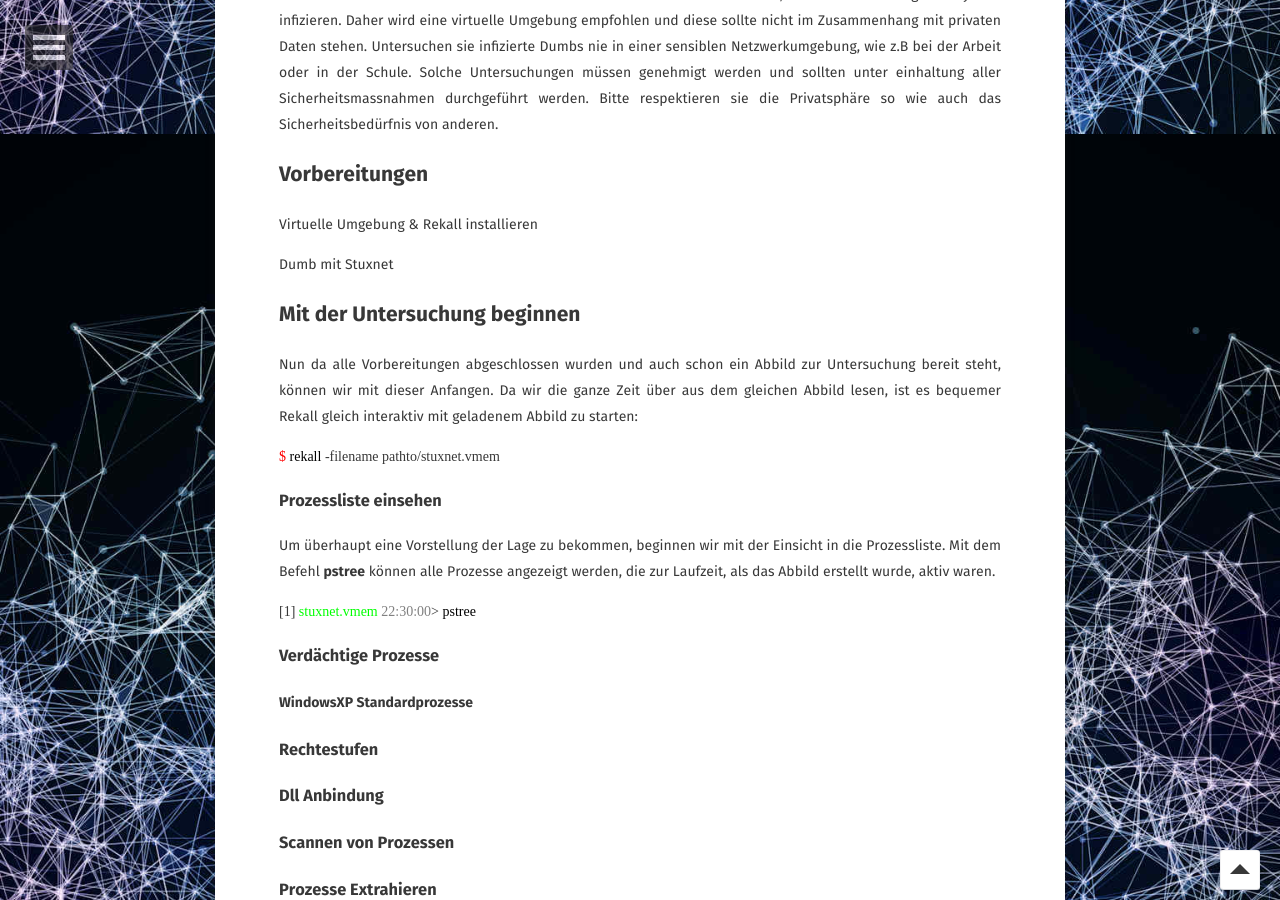
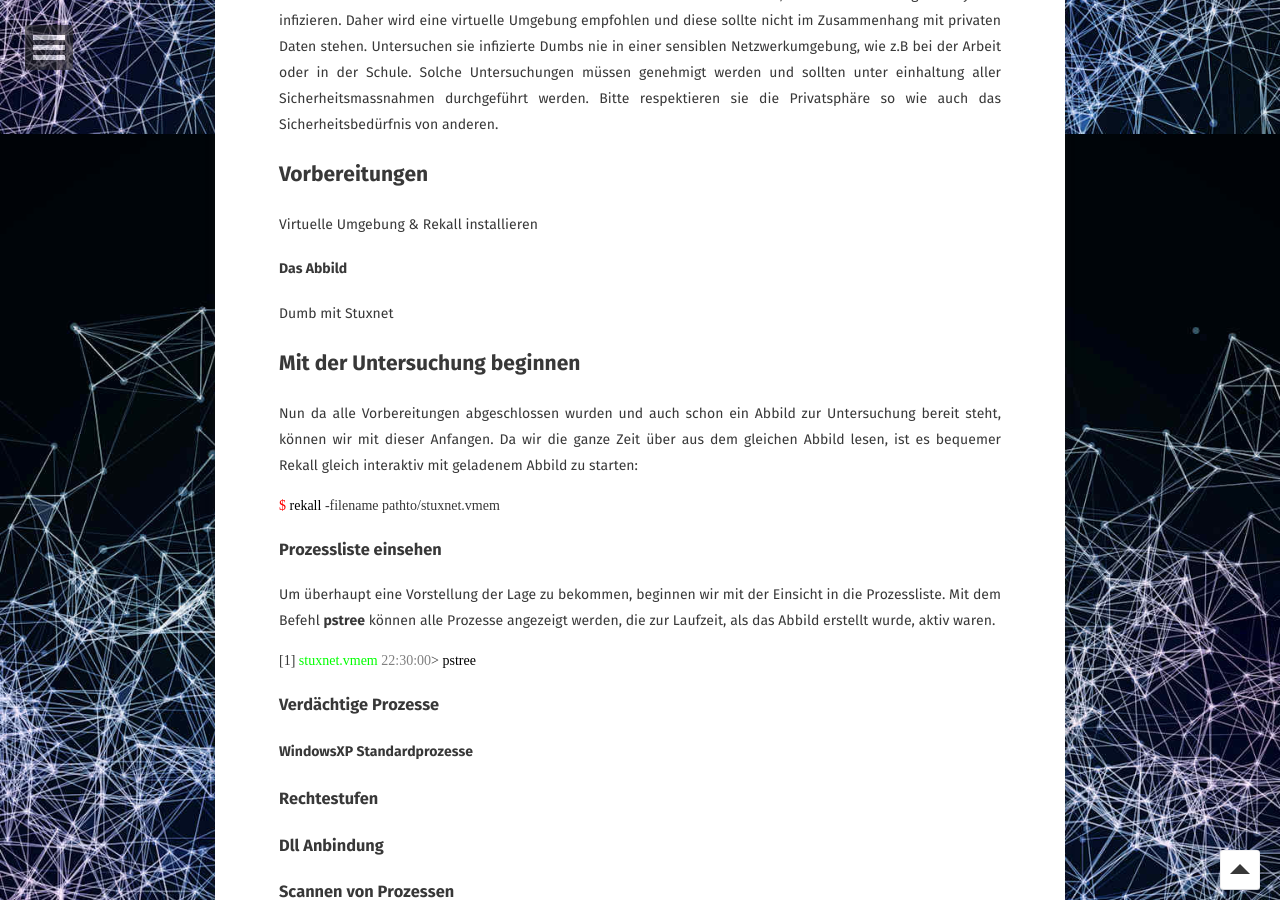
Before and after one commit to lauliger/IT-Sicherheit, a Jekyll site: the page built from _posts/2019-01-08-Arbeitsspeicheruntersuchung.md, in a window 1280 px wide and 900 px high, scrolled down 766 px. Built offline with Jekyll 4.4.1, drawn with Linux system fonts in a browser that asks for light colours; some web fonts are replaced.

Commit message:
Update 2019-01-08-Arbeitsspeicheruntersuchung.md

```diff
--- a/_posts/2019-01-08-Arbeitsspeicheruntersuchung.md
+++ b/_posts/2019-01-08-Arbeitsspeicheruntersuchung.md
@@ -27,8 +27,8 @@ Bitte respektieren sie die Privatsphäre so wie auch das Sicherheitsbedürfnis v
 
 {% include Vorbereitungen.html %}
 
+#### Das Abbild
 {% include Abbild.html %}
-
 
 ## Mit der Untersuchung beginnen
 
```
